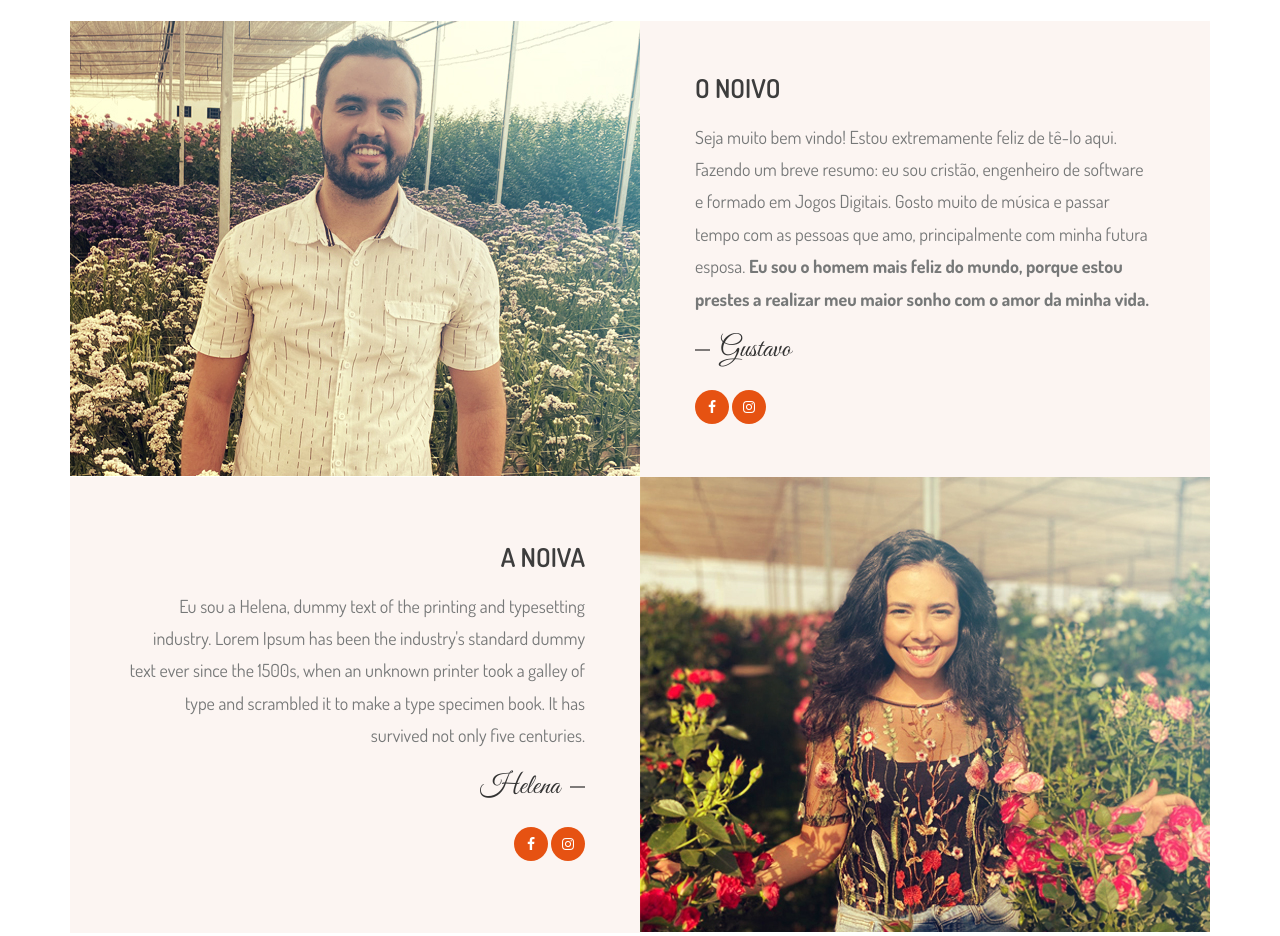
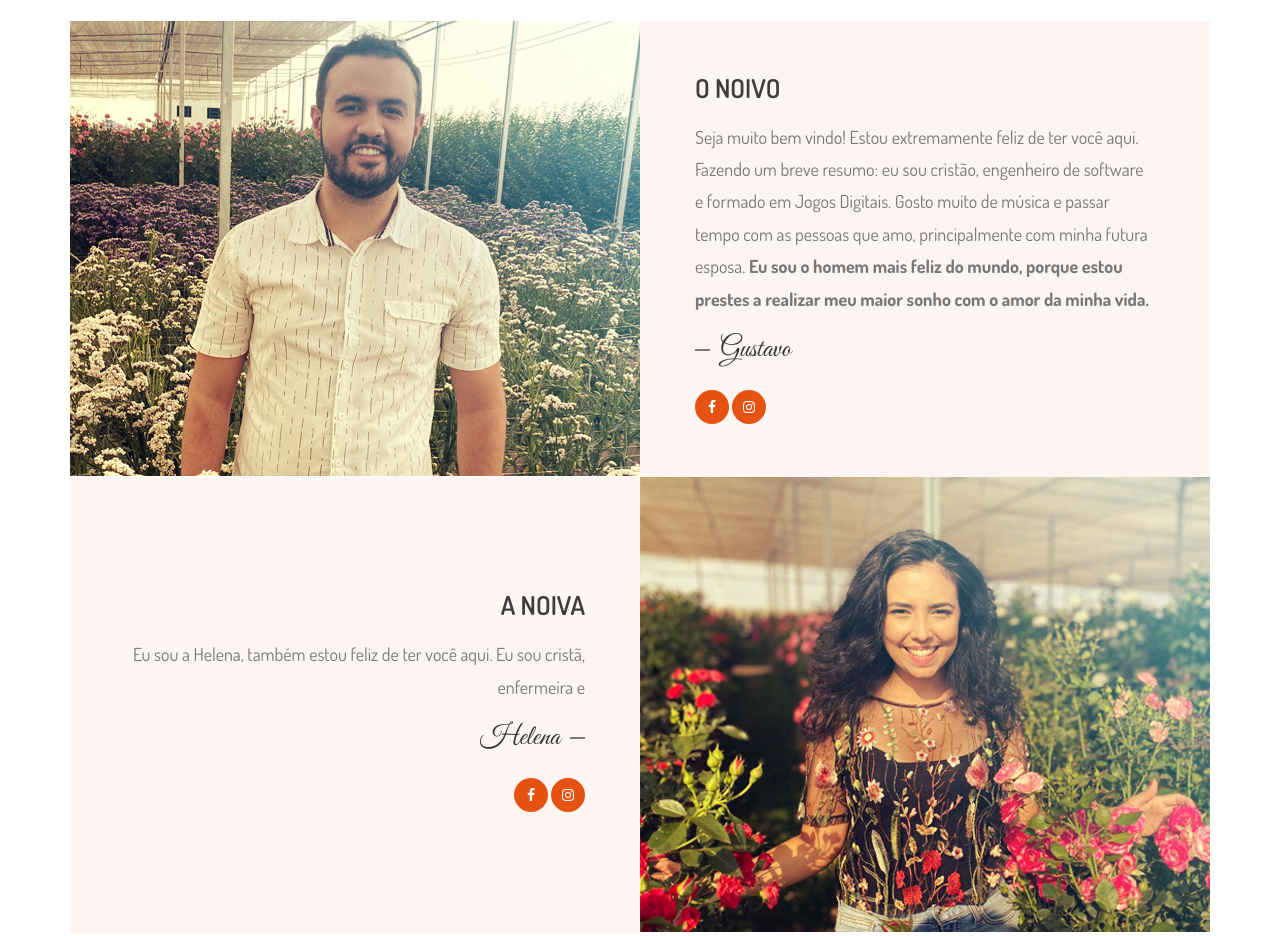
Before and after one commit to guscsales/my-wedding-deprecated, a website: page public/index.html in a window 1280 px wide. Shown: the part 900-1836 px from the top of the page. Drawn offline with Linux system fonts and the light colour scheme.

Commit message:
fiance text (writing)

```diff
--- a/public/index.html
+++ b/public/index.html
@@ -190,7 +190,7 @@
 									<div class="details-inner">
 										<h3>O Noivo</h3>
 										<p>
-											Seja muito bem vindo! Estou extremamente feliz de tê-lo
+											Seja muito bem vindo! Estou extremamente feliz de ter você
 											aqui. Fazendo um breve resumo: eu sou cristão, engenheiro
 											de software e formado em Jogos Digitais. Gosto muito de
 											música e passar tempo com as pessoas que amo,
@@ -226,12 +226,8 @@
 									<div class="details-inner">
 										<h3>A Noiva</h3>
 										<p>
-											Eu sou a Helena, dummy text of the printing and
-											typesetting industry. Lorem Ipsum has been the industry's
-											standard dummy text ever since the 1500s, when an unknown
-											printer took a galley of type and scrambled it to make a
-											type specimen book. It has survived not only five
-											centuries.
+											Eu sou a Helena, também estou feliz de ter você aqui.
+											Eu sou cristã, enfermeira e
 										</p>
 										<span class="signature">Helena</span>
 										<ul class="social-links">
```
